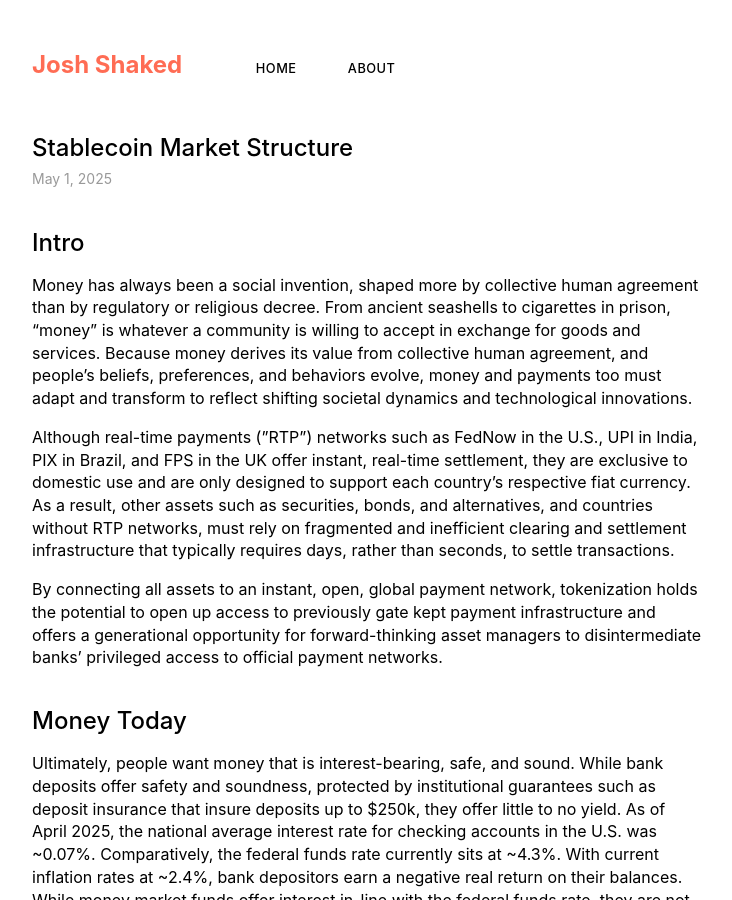
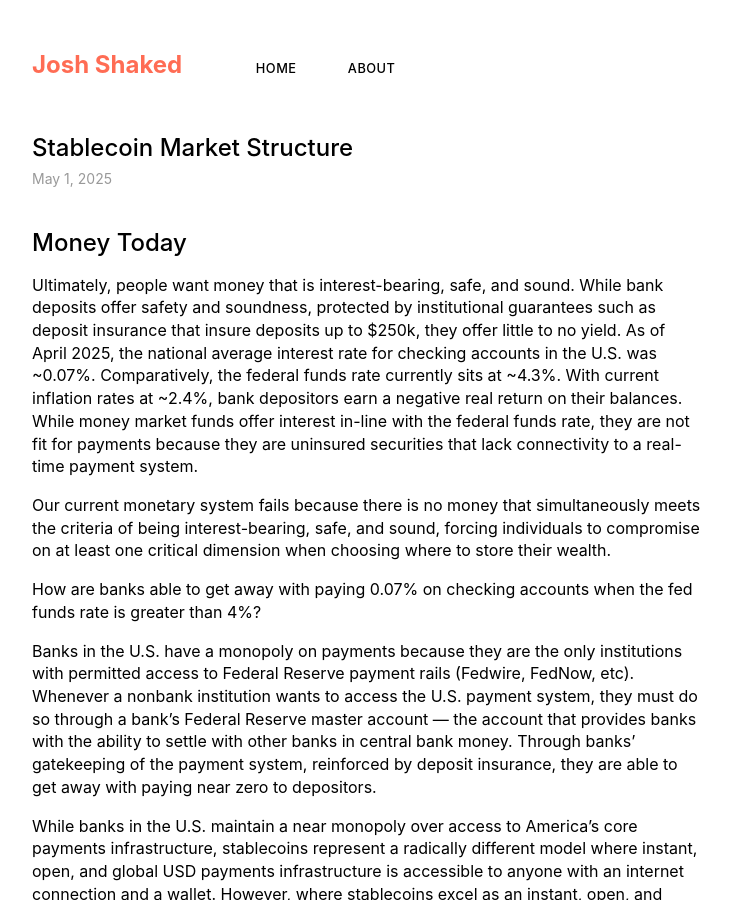
Before and after one commit to jshaked/jshaked.github.io, a Jekyll site: the page built from _posts/2025-05-01-stablecoin-market-structure.md, in a window 1280 px wide and 900 px high. Shown: the whole window, without its empty margins (272-1004 px from the left). Built offline with Jekyll 4.4.1, drawn with Linux system fonts in a browser that asks for light colours.

Commit message:
trim stablecoin market structure post
Co-Authored-By: Claude Sonnet 5.5 <noreply@anthropic.com>

```diff
--- a/_posts/2025-05-01-stablecoin-market-structure.md
+++ b/_posts/2025-05-01-stablecoin-market-structure.md
@@ -3,14 +3,6 @@ layout: "post"
 title: "Stablecoin Market Structure"
 categories: "writing"
 ---
-## Intro
-
-Money has always been a social invention, shaped more by collective human agreement than by regulatory or religious decree. From ancient seashells to cigarettes in prison, “money” is whatever a community is willing to accept in exchange for goods and services. Because money derives its value from collective human agreement, and people’s beliefs, preferences, and behaviors evolve, money and payments too must adapt and transform to reflect shifting societal dynamics and technological innovations.
-
-Although real-time payments (”RTP”) networks such as FedNow in the U.S., UPI in India, PIX in Brazil, and FPS in the UK offer instant, real-time settlement, they are exclusive to domestic use and are only designed to support each country’s respective fiat currency. As a result, other assets such as securities, bonds, and alternatives, and countries without RTP networks, must rely on fragmented and inefficient clearing and settlement infrastructure that typically requires days, rather than seconds, to settle transactions.
-
-By connecting all assets to an instant, open, global payment network, tokenization holds the potential to open up access to previously gate kept payment infrastructure and offers a generational opportunity for forward-thinking asset managers to disintermediate banks’ privileged access to official payment networks.
-
 ## Money Today
 
 Ultimately, people want money that is interest-bearing, safe, and sound. While bank deposits offer safety and soundness, protected by institutional guarantees such as deposit insurance that insure deposits up to $250k, they offer little to no yield. As of April 2025, the national average interest rate for checking accounts in the U.S. was ~0.07%. Comparatively, the federal funds rate currently sits at ~4.3%. With current inflation rates at ~2.4%, bank depositors earn a negative real return on their balances. While money market funds offer interest in-line with the federal funds rate, they are not fit for payments because they are uninsured securities that lack connectivity to a real-time payment system.
```
